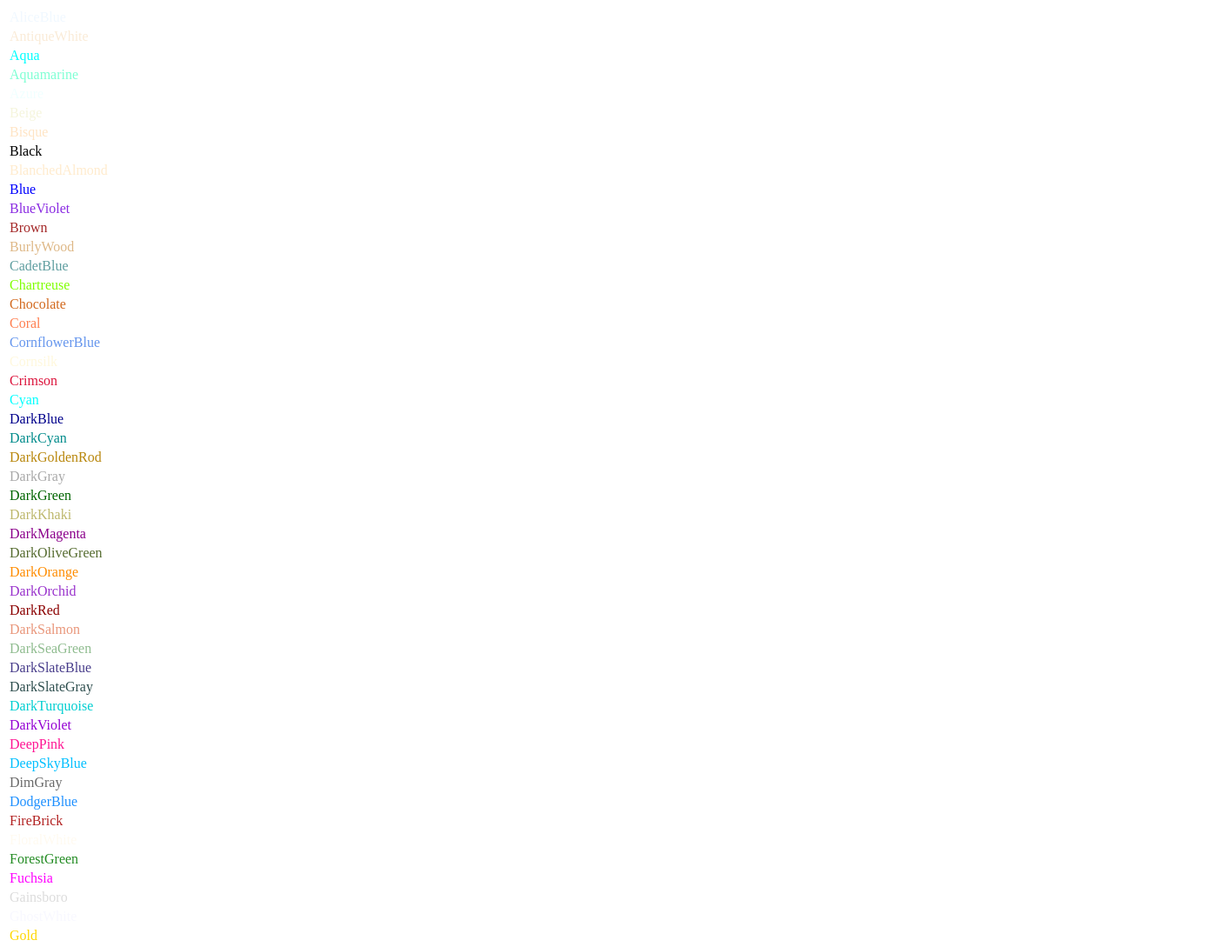
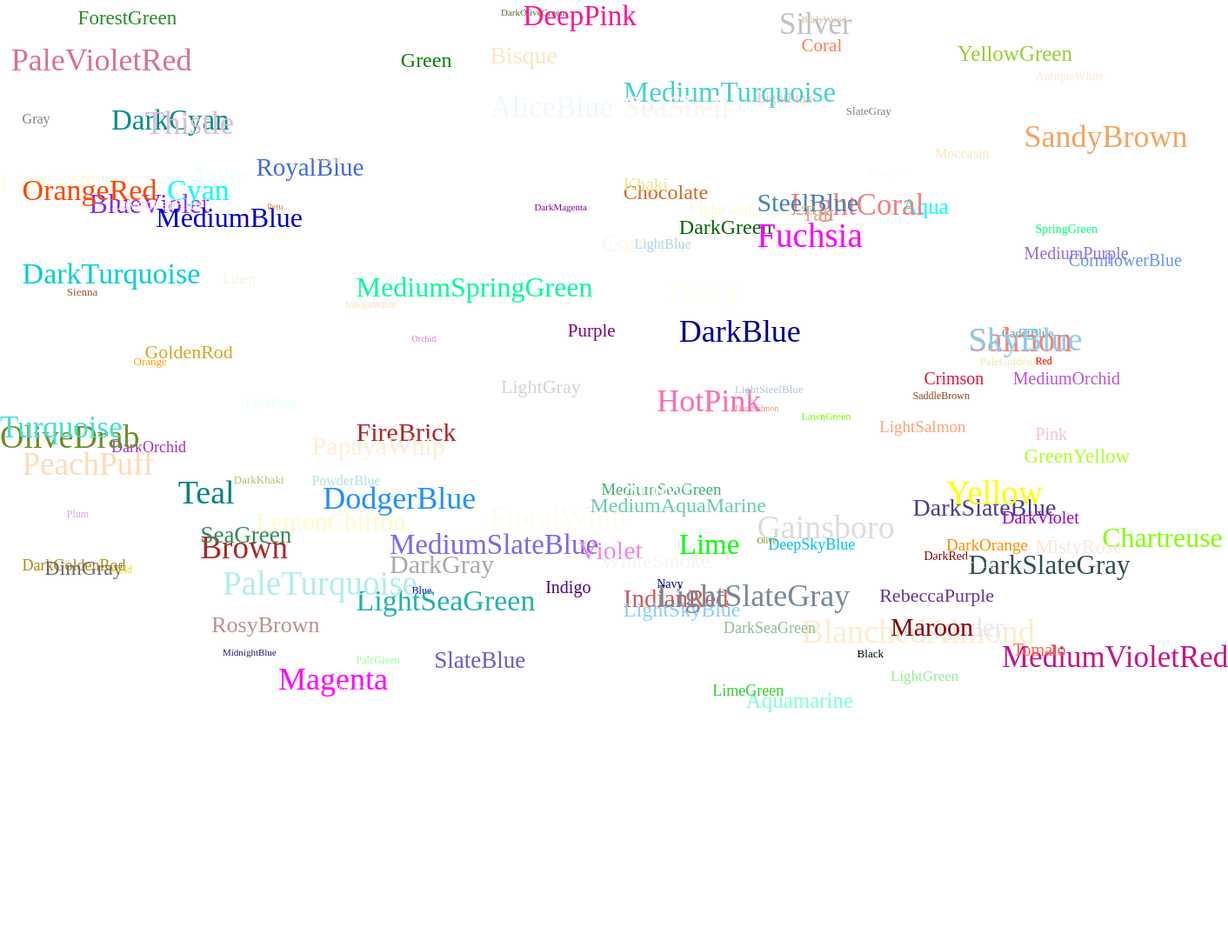
Before and after one commit to valevoz/grunt-hands-on, a website: page view/index.html in a window 1280 px wide. Shown: the top 1089 px of the page at 87% size, 1412 px wide, since content can reach past the window. After the commit the page ends 820 px from the top, so only its background shows below. Drawn offline with Linux system fonts and the light colour scheme.

Commit message:
adding dynamics

```diff
--- a/app/controllers.js
+++ b/app/controllers.js
@@ -1,9 +1,9 @@
-
-
 app.controller('GruntController', function ($scope, $filter, $http) {
 
     $http.get('../app/data.json').success(function (data) {
-        $scope.colors = data.colors;
+        $scope.colors = data.colors.map(function (color) {
+            return {top: Math.floor(Math.random() * 100), left: Math.floor(Math.random() * 100), size: (Math.floor(Math.random() * 30) + 10), color: color}
+        });
     }).error(function (error, status) {
         alert("Source JSON file not found.");
         $scope.colors = [];
--- a/view/index.html
+++ b/view/index.html
@@ -11,10 +11,9 @@
     <link rel="stylesheet" media="screen" href="../assets/css/rainbow.css">
 </head>
 <body ng-controller="GruntController">
-<table>
-    <tr ng-repeat="color in colors">
-        <td ng-class="color">{{color}}</td>
-    </tr>
-</table>
+<div ng-repeat="color in colors" ng-class="color.color"
+     ng-style="{'position':'absolute','top': color.top + '%', 'left': color.left + '%', 'font-size':color.size + 'px'}">
+    {{color.color}}
+</div>
 </body>
 </html>
```
